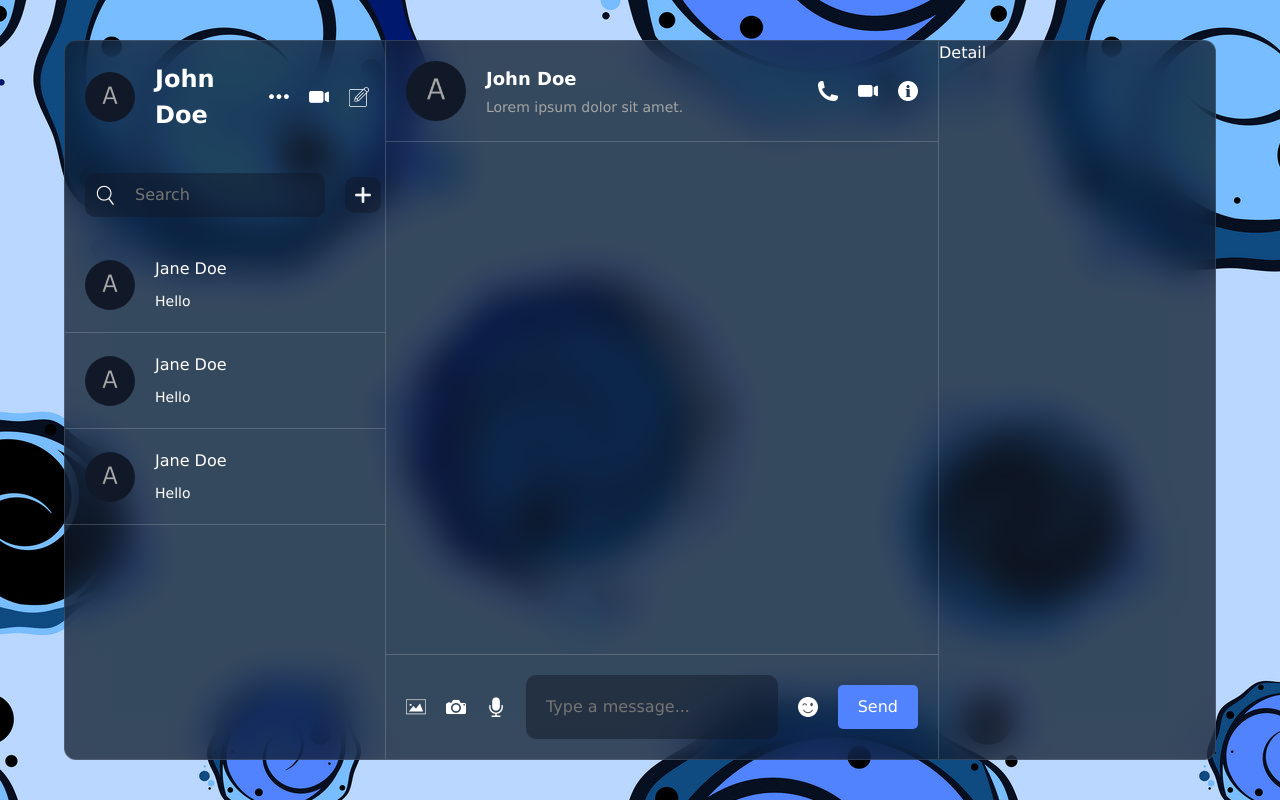
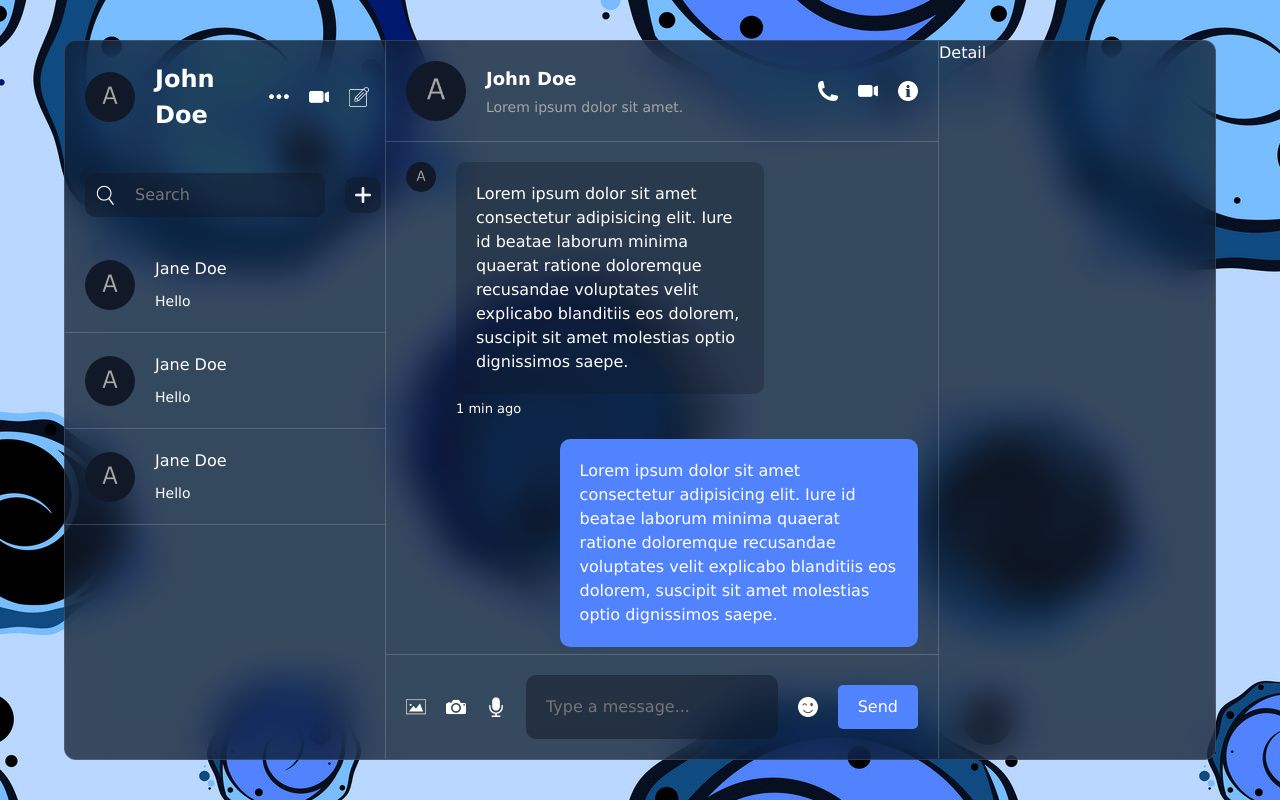
Before and after one commit to DhruvPokhriyal/sangam, a React (Vite) app: page / in a window 1280 px wide. Built offline with nearby package versions, Linux system fonts and the light colour scheme.

Commit message:
style: Complete UI of Main Chat Section

```diff
--- a/src/components/chat/Chat.jsx
+++ b/src/components/chat/Chat.jsx
@@ -31,7 +31,63 @@ export default function Chat() {
                         <img src="./info.png" alt="" />
                     </div>
                 </div>
-                <div className="center"></div>
+                <div className="center">
+                    <div className="message">
+                        <img src="./avatar.png" alt="" />
+                        <div className="texts">
+                            <p>
+                                Lorem ipsum dolor sit amet consectetur
+                                adipisicing elit. Iure id beatae laborum minima
+                                quaerat ratione doloremque recusandae voluptates
+                                velit explicabo blanditiis eos dolorem, suscipit
+                                sit amet molestias optio dignissimos saepe.
+                            </p>
+                            <span>1 min ago</span>
+                        </div>
+                    </div>
+                    <div className="message own">
+                        <div className="texts">
+                            <p>
+                                Lorem ipsum dolor sit amet consectetur
+                                adipisicing elit. Iure id beatae laborum minima
+                                quaerat ratione doloremque recusandae voluptates
+                                velit explicabo blanditiis eos dolorem, suscipit
+                                sit amet molestias optio dignissimos saepe.
+                            </p>
+                            <span>1 min ago</span>
+                        </div>
+                    </div>{" "}
+                    <div className="message">
+                        <img src="./avatar.png" alt="" />
+
+                        <div className="texts">
+                            <p>
+                                Lorem ipsum dolor sit amet consectetur
+                                adipisicing elit. Iure id beatae laborum minima
+                                quaerat ratione doloremque recusandae voluptates
+                                velit explicabo blanditiis eos dolorem, suscipit
+                                sit amet molestias optio dignissimos saepe.
+                            </p>
+                            <span>1 min ago</span>
+                        </div>
+                    </div>{" "}
+                    <div className="message own">
+                        <div className="texts">
+                            <img
+                                src="https://images.unsplash.com/photo-1504194104404-433180773017?q=80&w=1470&auto=format&fit=crop&ixlib=rb-4.1.0&ixid=M3wxMjA3fDB8MHxwaG90by1wYWdlfHx8fGVufDB8fHx8fA%3D%3D"
+                                alt=""
+                            />
+                            <p>
+                                Lorem ipsum dolor sit amet consectetur
+                                adipisicing elit. Iure id beatae laborum minima
+                                quaerat ratione doloremque recusandae voluptates
+                                velit explicabo blanditiis eos dolorem, suscipit
+                                sit amet molestias optio dignissimos saepe.
+                            </p>
+                            <span>1 min ago</span>
+                        </div>
+                    </div>
+                </div>
                 <div className="bottom">
                     <div className="icons">
                         <img src="./img.png" alt="" />
--- a/src/components/chat/chat.css
+++ b/src/components/chat/chat.css
@@ -57,6 +57,54 @@
     .center {
         padding: 20px;
         flex: 1;
+        overflow: scroll;
+        display: flex;
+        flex-direction: column;
+        gap: 20px;
+
+        .message {
+            max-width: 70%;
+            display: flex;
+            gap: 20px;
+
+            &.own {
+                align-self: flex-end;
+
+                .texts {
+                    p {
+                        background-color: #5183fe;
+                    }
+                }
+            }
+            img {
+                width: 30px;
+                height: 30px;
+                border-radius: 50%;
+                object-fit: cover;
+            }
+            .texts {
+                flex: 1;
+                display: flex;
+                flex-direction: column;
+                gap: 5px;
+
+                img {
+                    width: 100%;
+                    height: 300px;
+                    border-radius: 10px;
+                    object-fit: cover;
+                }
+
+                p {
+                    padding: 20px;
+                    background-color: rgba(17, 24, 40, 0.3);
+                    border-radius: 10px;
+                }
+                span {
+                    font-size: 13px;
+                }
+            }
+        }
     }
 
     .bottom {
```
